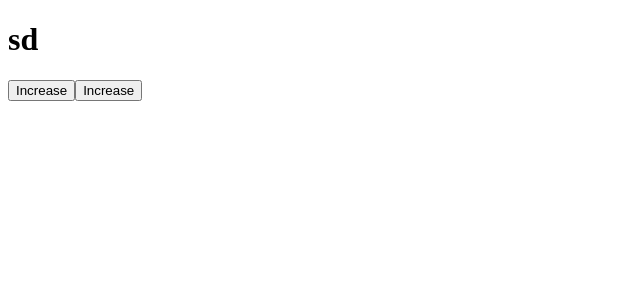
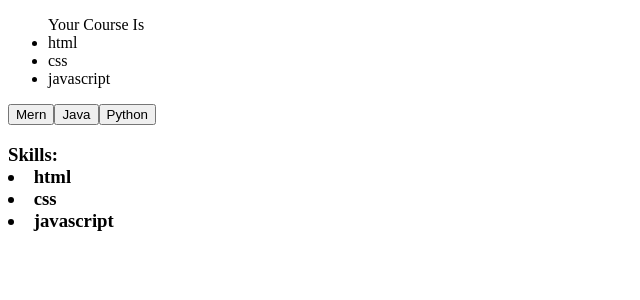
Before and after one commit to keshav-koli/react-learning, a React (Vite) app in the folder react-practice/: page / in a window 1280 px wide. Shown: the top 300 px of the page, without its empty margins (0-640 px from the left). Built offline with nearby package versions, Linux system fonts and the light colour scheme.

Commit message:
added useState Hook

```diff
--- a/react-practice/src/concepts/UseStateHook.tsx
+++ b/react-practice/src/concepts/UseStateHook.tsx
@@ -1,21 +1,82 @@
 import { useState } from "react";
 
-const StateHook=()=>{
-    const [counter,setCounter]=useState('sd');
-    function increase(){
-        setCounter(counter+1)
-    }
-    function decrease(){
-        setCounter(counter-1)
-    }
+
+// & For Number
+// const StateHook=()=>{
+//     const [counter,setCounter]=useState(0);
+//     return (
+//         <>
+//             <h3>Counter {counter}</h3>
+//             <button onClick={()=>setCounter(counter+1)}>increase</button>
+//             <button onClick={()=>setCounter(counter-1)}>decrease</button>
+//         </>
+//     )
+// }
+
+// export default StateHook;
+
+// & For Boolean
+// const StateHook=()=>{
+//     const [gender,setGender]=useState(true);
+//     return (
+//         <>
+//             <h3>Gender {gender?'Male':'Female'}</h3>
+//             <button onClick={()=>setGender(true)}>male</button>
+//             <button onClick={()=>setGender(false)}>Female</button>
+//         </>
+//     )
+// }
+
+// export default StateHook;
+
+
+// & For String
+// const StateHook = () => {
+//     const [counter, setCounter] = useState('sd');
+//     return (
+//         <>
+//             <h1>{counter}</h1>
+//             <button onClick={() => {
+//                 setCounter(counter + 1)
+//                 console.log(typeof counter);
+//             }}>Increase</button>
+//             <button onClick={() => {
+//                 setCounter(String(+Number(counter)))
+//                 console.log(typeof counter);
+//             }}>decrease</button>
+//         </>
+//     )
+// }
+
+// export default StateHook;
+
+
+// & For Array
+
+
+const StateHook = () => {
+
+    let python = ["python", "MongoDB", "Django"];
+    let java = ["Java", "Hibernate", "Spring"];
+    let mern = ["React Js", "Node js", "Next js"];
+    let defaultSkills = ["html", "css", "javascript"];
+    const [course, setCourse] = useState(defaultSkills);
+
+
     return (
         <>
+            <ul>Your Course Is {course.map((val, idx) => {
+                return <li key={idx}>{val}</li>
+            })}</ul>
+            <button onClick={() => { setCourse(mern) }}>Mern</button>
+            <button onClick={() => { setCourse(java) }}>Java</button>
+            <button onClick={() => { setCourse(python) }}>Python</button>
 
-        <h1>{counter}</h1>
-        {/* <button onClick={increase}>Increase</button> */}
-        {/* <button onClick={decrease}>Increase</button> */}
-        <button onClick={()=>setCounter(counter+1)}>Increase</button>
-        <button onClick={()=>setCounter(counter-1)}>Increase</button>
+            <h3>Skills: {course.map((val, index) => {
+                return <li key={index}>{val}</li>
+            })
+            }
+            </h3>
         </>
     )
 }
```
